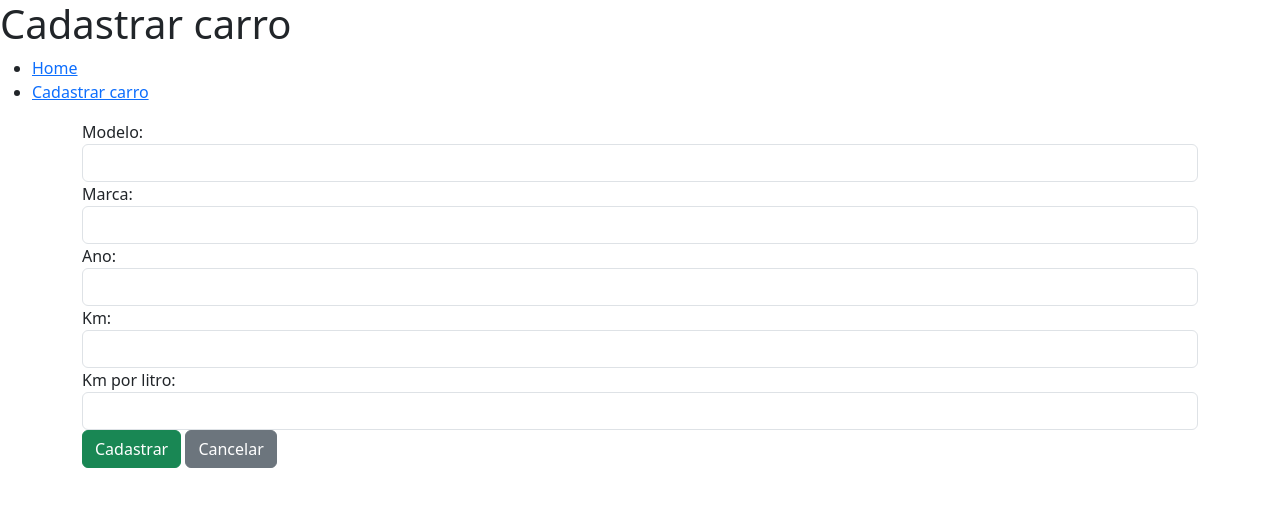
After one commit to NatalyaNunes/PPI-conexaoBD, a PHP site: page /form.php in a window 1280 px wide. The commit adds this page. Shown: the top 507 px of the page. Run offline with PHP 8.4, Linux system fonts and the light colour scheme.

Commit message:
atualização

```diff
--- /dev/null
+++ b/form.php
@@ -0,0 +1,50 @@
+<!DOCTYPE html>
+<html lang="en">
+<head>
+    <meta charset="UTF-8">
+    <meta http-equiv="X-UA-Compatible" content="IE=edge">
+    <meta name="viewport" content="width=device-width, initial-scale=1.0">
+    <title>Novo Carro</title>
+    <link href="https://cdn.jsdelivr.net/npm/bootstrap@5.3.2/dist/css/bootstrap.min.css" rel="stylesheet" integrity="sha384-T3c6CoIi6uLrA9TneNEoa7RxnatzjcDSCmG1MXxSR1GAsXEV/Dwwykc2MPK8M2HN" crossorigin="anonymous">
+
+</head>
+<body>
+<h1>Cadastrar carro</h1>
+    <nav>
+        <ul>
+            <li><a href="index.php">Home</a></li>
+            <li><a href="form.php">Cadastrar carro</a></li>
+        </ul>
+    </nav>
+    <main>
+        <form action="ws/salvar.php" method="get" class="container">
+            <div class="form-group">
+                <label for="txtModelo">Modelo:</label>
+                <input class="form-control" type="text" name="modelo" id="txtModelo">
+            </div>
+            <div class="form-group">
+                <label for="txtMarca">Marca:</label>
+                <input class="form-control" type="text" name="marca" id="txtMarca">
+            </div>
+            <div class="form-group">
+                <label for="numAno">Ano:</label>
+                <input class="form-control" type="number" name="ano" id="numAno">
+            </div>
+            <div class="form-group">
+                <label for="numKm">Km:</label>
+                <input class="form-control" type="number" name="km" id="numKm">
+            </div>
+            <div class="form-group">
+                <label for="numKmLitro">Km por litro:</label>
+                <input class="form-control" type="number" name="kmLitro" id="numKmLitro">
+            </div>
+                <input class="btn btn-success" type="submit" value="Cadastrar">
+                <a class="btn btn-secondary" href="index.php">Cancelar</a>
+
+        </form>
+    </main>
+
+
+    <script src="https://cdn.jsdelivr.net/npm/bootstrap@5.3.2/dist/js/bootstrap.bundle.min.js" integrity="sha384-C6RzsynM9kWDrMNeT87bh95OGNyZPhcTNXj1NW7RuBCsyN/o0jlpcV8Qyq46cDfL" crossorigin="anonymous"></script>
+</body>
+</html>
```
Also changed, not shown: crud.php (added, +41 -0 lines), index.php (+52 -33 lines), ws/salvar.php (added, +25 -0 lines), carros.sqlite.
